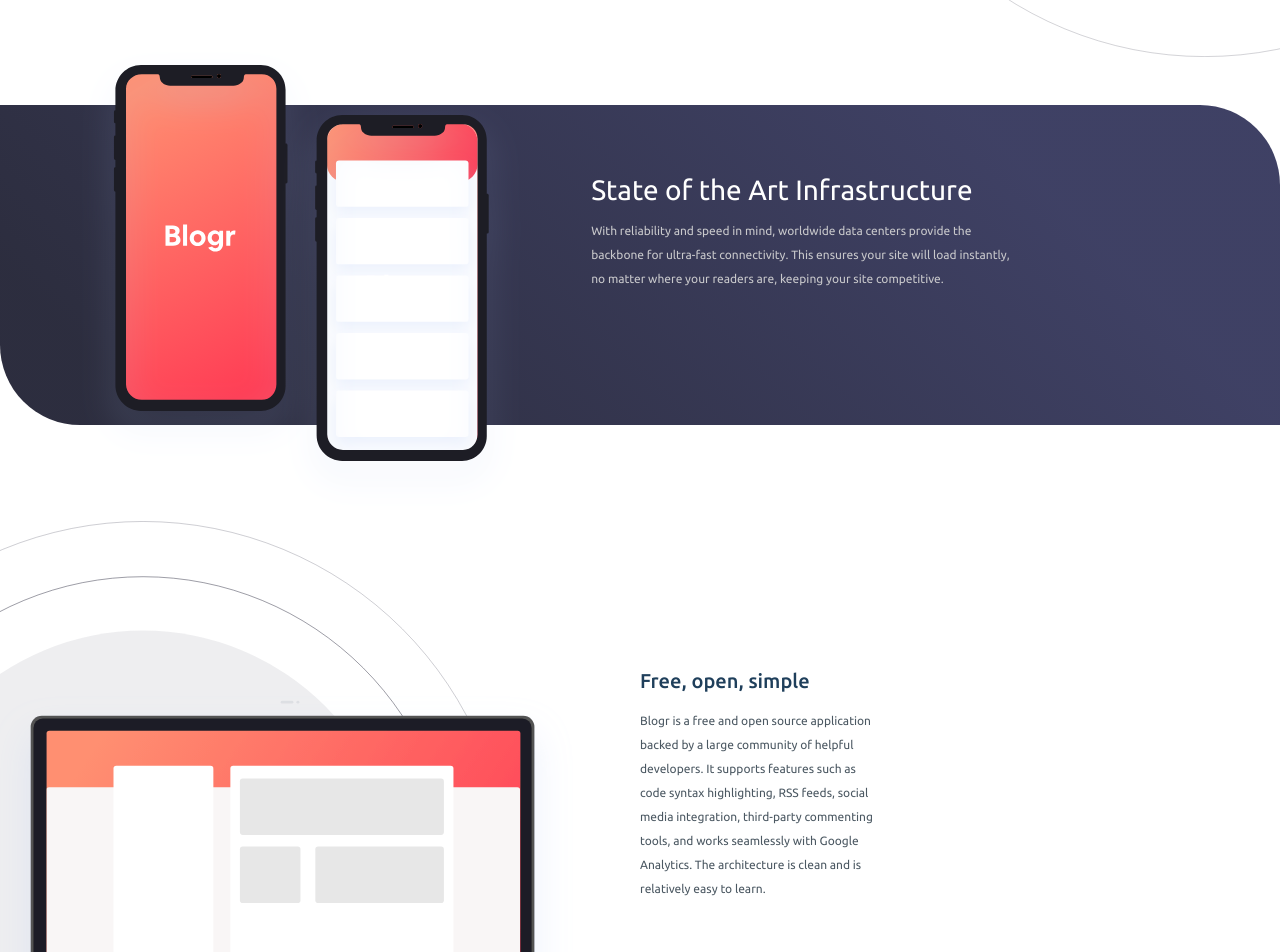
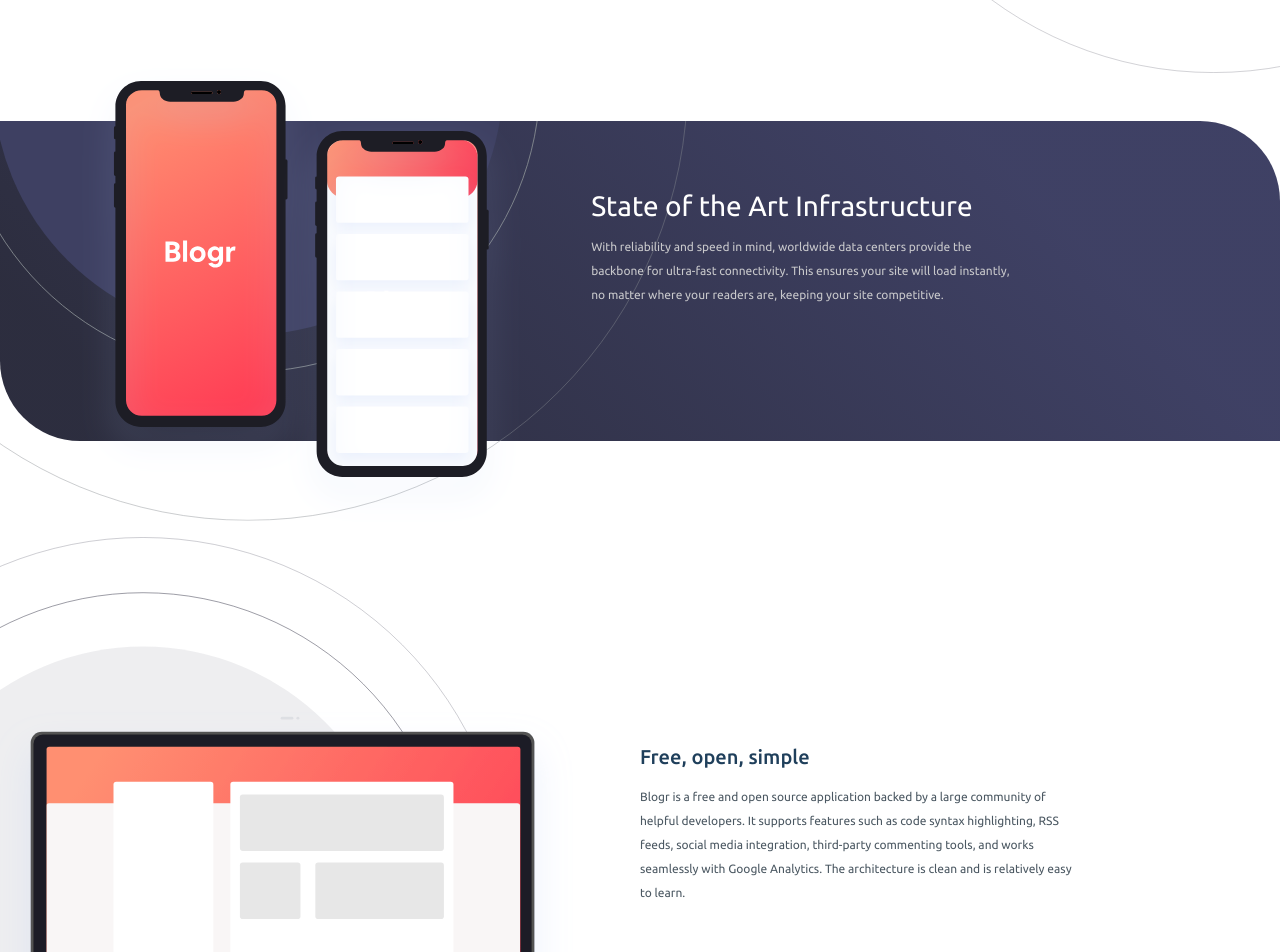
Before and after one commit to mrcsporto/blogr, a React (Create React App) app: page / in a window 1280 px wide. Shown: the part 1300-2252 px from the top of the page. Built offline with nearby package versions, Linux system fonts and the light colour scheme.

Commit message:
fix style

```diff
--- a/src/components/First/styles.css
+++ b/src/components/First/styles.css
@@ -15,7 +15,7 @@
   background-size: cover;
   position: relative;
   width: 100%;
-  height: 46rem;
+  height: 47rem;
   left: 25%;
 }
 
--- a/src/components/Last/styles.css
+++ b/src/components/Last/styles.css
@@ -22,6 +22,6 @@
 }
 
 .laptop-section .card {
-  padding-right: 19rem;
+  padding-right: 7rem;
   background-color: transparent;
 }
--- a/src/components/Middle/index.js
+++ b/src/components/Middle/index.js
@@ -4,11 +4,9 @@
   return (
     <>
       <div className="bg-container">
+        <div className="bg-pattern-circles"></div>
         <div className="container">
-          <div className="illustration-phones">
-            {/* <div className="bg-pattern-circles"></div> */}
-
-          </div>
+          <div className="illustration-phones"></div>
           <div className="card border-0 d-flex flex-column pe-5">
             <div className="card-body mb-3 mt-5 pe-5">
               <div className="card-title fs-3">State of the Art Infrastructure</div>
--- a/src/components/Middle/styles.css
+++ b/src/components/Middle/styles.css
@@ -2,6 +2,7 @@
   background-image: linear-gradient(45deg,hsl(237, 17%, 21%) 10%,  hsl(237, 23%, 32%) 80%);
   height: 20rem;
   border-radius: 0 5rem;
+  position: relative;
 }
 
 .bg-pattern-circles {
@@ -9,10 +10,10 @@
   background-repeat: no-repeat;
   background-position: left bottom;
   background-size: cover;
-  position: relative;
+  position: absolute;
   width: 55rem;
   height: 25rem;
-  right: 13rem;
+  left: -12rem;
 }
 
 .illustration-phones {
@@ -23,12 +24,11 @@
   width: 100%;
   position: relative;
   top: -3.5rem;
-  z-index: 9999;
 }
+
  .container {
   display: flex;
   position: relative;
-  z-index: 9999;
   flex-direction: row;
   justify-content: space-evenly;
   width: 100%;
@@ -43,7 +43,6 @@
  }
 
  .container .card {
-  /* padding-left: 9.5rem; */
   background-color: transparent;
   padding: 0;
  }
```
